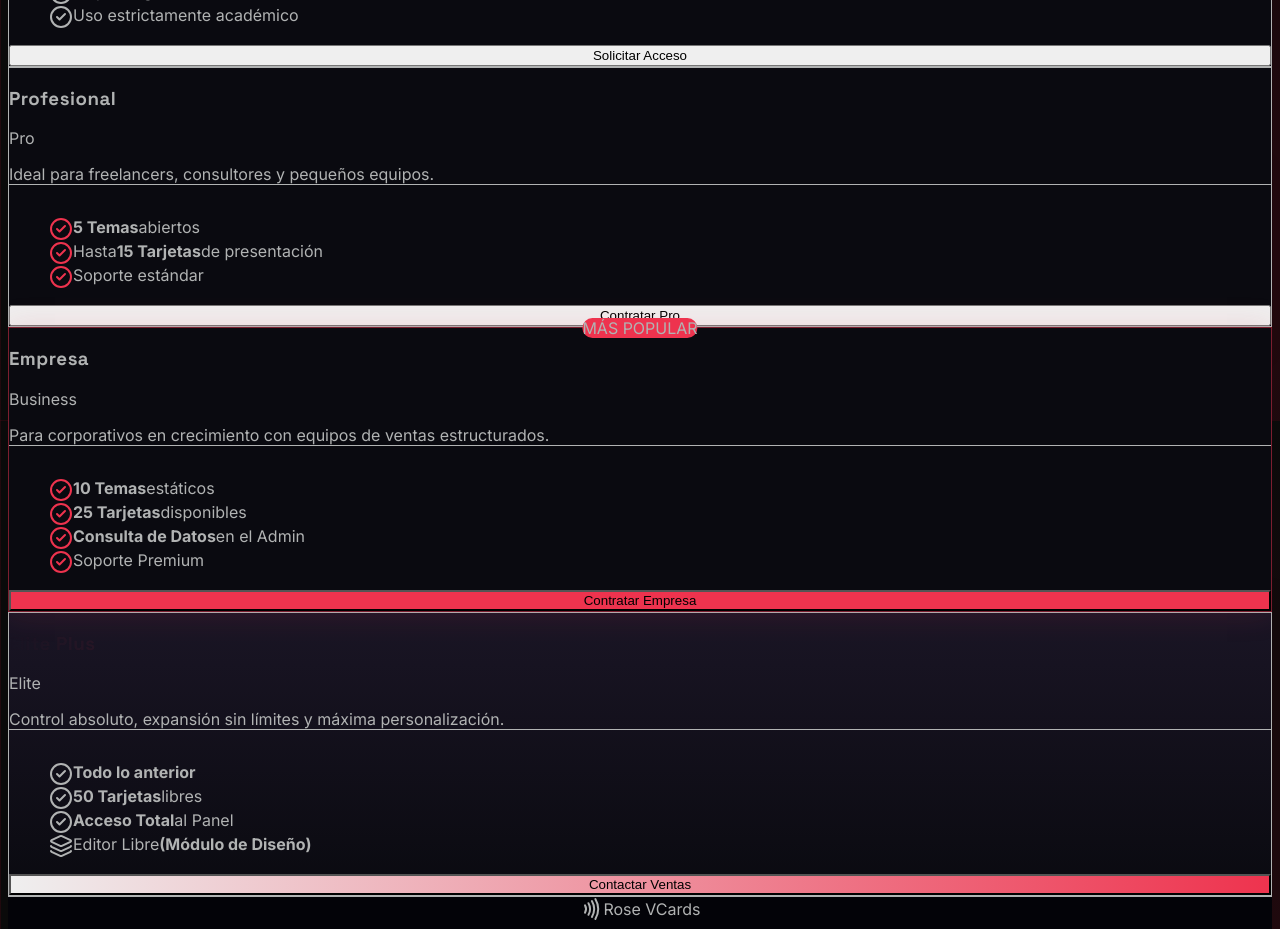
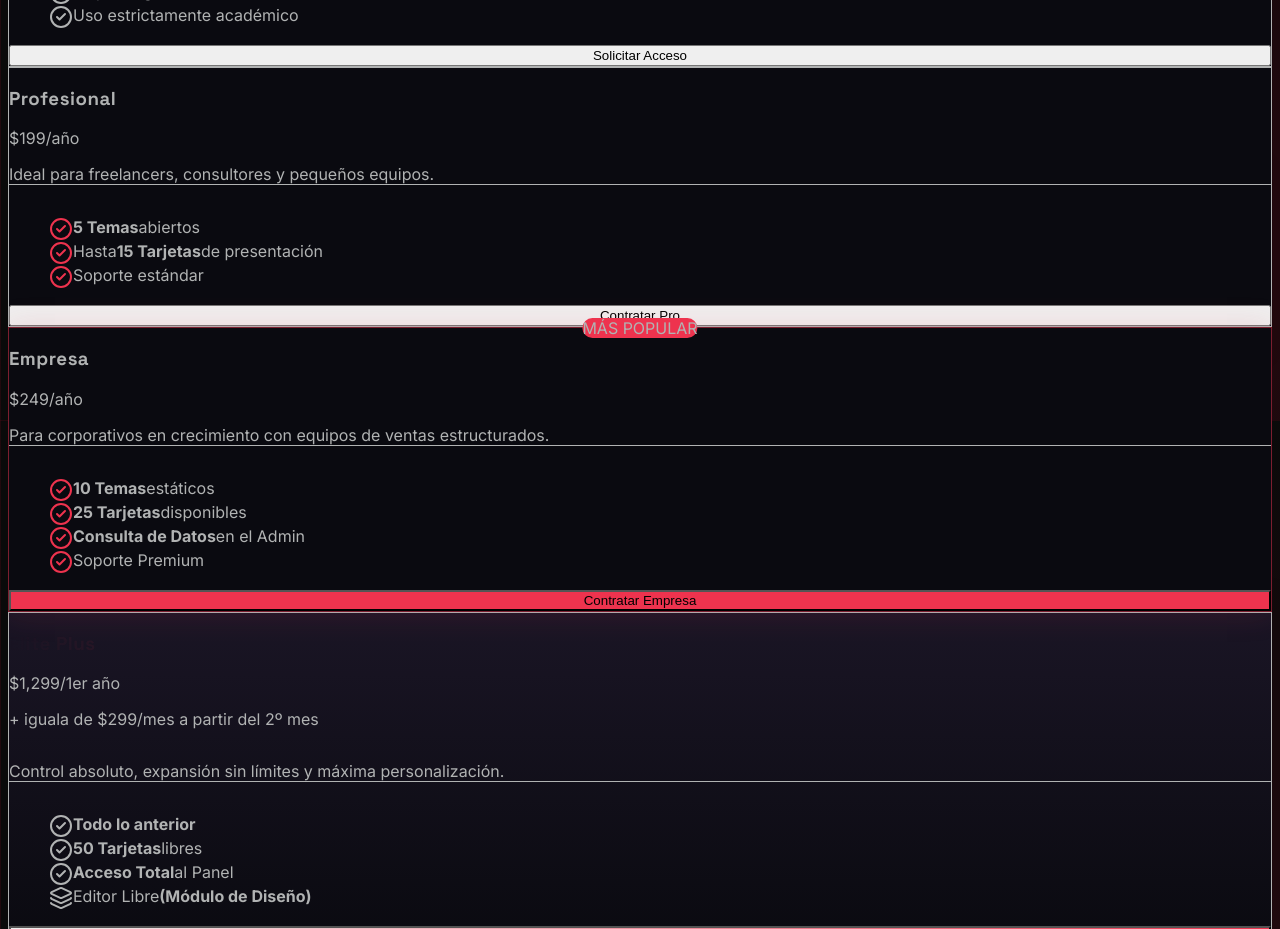
Before and after one commit to whoiselgallo/NFCvCards, a Next.js app: page / in a window 1280 px wide. Shown: the part 5980-6909 px from the top of the page. Built offline with nearby package versions, Linux system fonts and the light colour scheme; no server answers; a web font is replaced by a local one.

Commit message:
feat(landing): update pricing logic for all tiers

```diff
--- a/app/page.jsx
+++ b/app/page.jsx
@@ -347,7 +347,8 @@ export default function LandingPage() {
             <motion.div variants={fadeIn} className="bg-[#0a0a10] border border-white/10 rounded-3xl p-8 flex flex-col hover:border-[#EE334E]/50 transition-colors group">
               <h3 className="text-xl font-bold text-white mb-2">Profesional</h3>
               <div className="mb-6">
-                <span className="text-4xl font-extrabold text-white">Pro</span>
+                <span className="text-4xl font-extrabold text-white">$199</span>
+                <span className="text-slate-400 ml-1">/año</span>
               </div>
               <p className="text-xs text-slate-400 mb-6 pb-6 border-b border-white/10">
                 Ideal para freelancers, consultores y pequeños equipos.
@@ -375,7 +376,8 @@ export default function LandingPage() {
               </div>
               <h3 className="text-xl font-bold text-white mb-2">Empresa</h3>
               <div className="mb-6">
-                <span className="text-4xl font-extrabold text-white">Business</span>
+                <span className="text-4xl font-extrabold text-white">$249</span>
+                <span className="text-slate-400 ml-1">/año</span>
               </div>
               <p className="text-xs text-slate-400 mb-6 pb-6 border-b border-white/10">
                 Para corporativos en crecimiento con equipos de ventas estructurados.
@@ -403,7 +405,9 @@ export default function LandingPage() {
             <motion.div variants={fadeIn} className="bg-gradient-to-b from-[#1a1525] to-[#0a0a10] border border-purple-500/30 rounded-3xl p-8 flex flex-col hover:border-purple-500/60 transition-colors group">
               <h3 className="text-xl font-bold text-transparent bg-clip-text bg-gradient-to-r from-purple-400 to-[#EE334E] mb-2">Elite Plus</h3>
               <div className="mb-6">
-                <span className="text-4xl font-extrabold text-white">Elite</span>
+                <span className="text-4xl font-extrabold text-white">$1,299</span>
+                <span className="text-slate-400 ml-1">/1er año</span>
+                <p className="text-xs text-purple-400 mt-2 font-semibold">+ iguala de $299/mes a partir del 2º mes</p>
               </div>
               <p className="text-xs text-slate-400 mb-6 pb-6 border-b border-white/10">
                 Control absoluto, expansión sin límites y máxima personalización.
```
